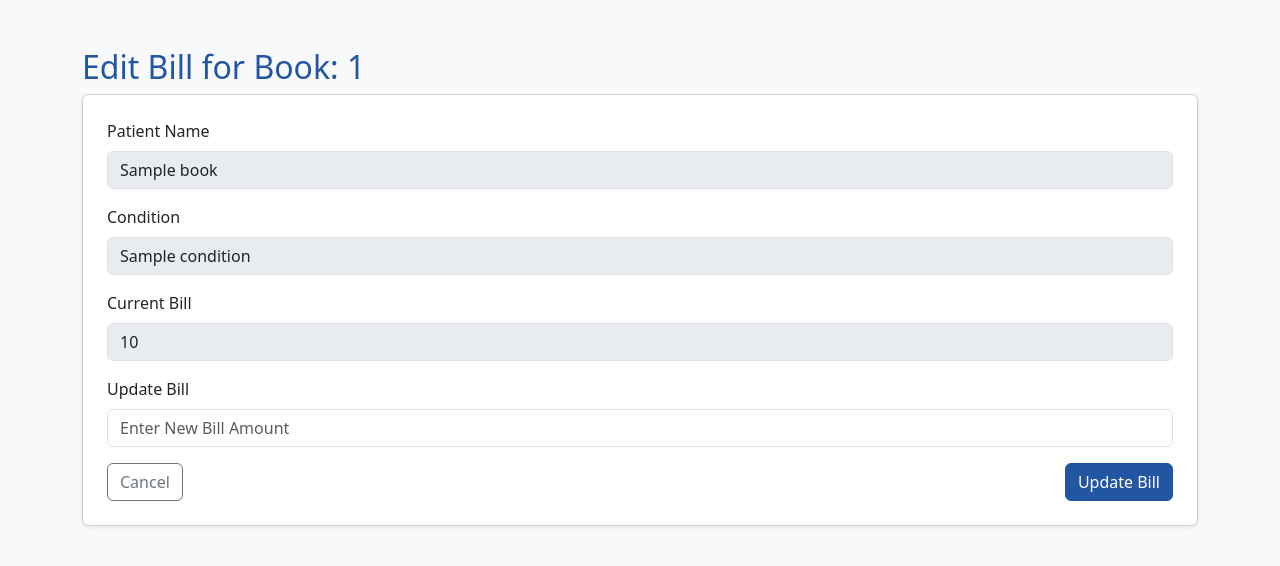
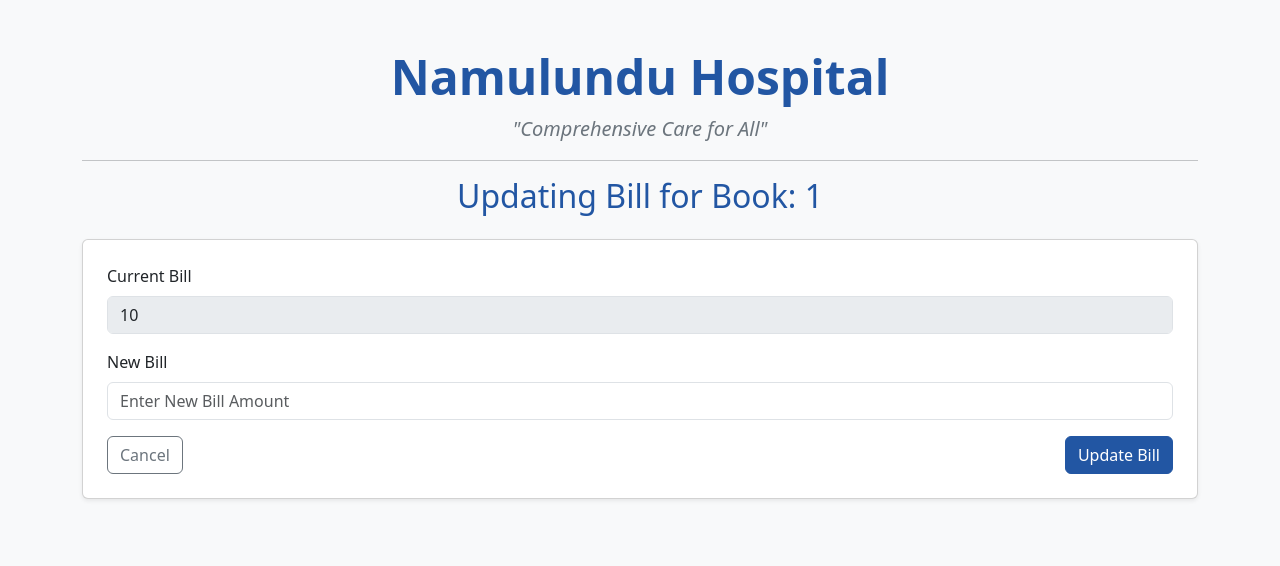
Before and after one commit to sp-mujuni/NeuroSim, a Flask app: template templates/edit_bill.html in a window 1280 px wide. Shown: the top 566 px of the page. Run offline with Flask 3, Linux system fonts and the light colour scheme; the template is opened without the code that fills it: most values are stand-ins (such as "Sample title", 1, 10 or a date in 2020).

Commit message:
Refactor edit_bill.html for improved layout and clarity in bill update section

```diff
--- a/templates/edit_bill.html
+++ b/templates/edit_bill.html
@@ -8,22 +8,27 @@
 </head>
 <body class="bg-light">
   <div class="container mt-5">
-    <h2 style="color: #2256a3;">Edit Bill for Book: {{ book.book_id }}</h2>
+    <div class="text-center mb-4">
+            <h1 class="display-5 fw-bold" style="color: #2256a3;">Namulundu Hospital</h1>
+            <p class="lead fst-italic text-secondary">"Comprehensive Care for All"</p>
+            <hr class="my-3">
+            <h2 style="color: #2256a3;">Updating Bill for Book: {{ book.book_id }}</h2>
+    </div>
     <form method="POST" action="/bill/{{ book.book_id }}" class="card p-4 shadow-sm bg-white">
-      <div class="mb-3">
+      <!-- <div class="mb-3">
         <label class="form-label">Patient Name</label>
         <input type="text" value="{{ book.name }}" class="form-control" disabled placeholder="Patient Name" title="Patient Name">
       </div>
       <div class="mb-3">
         <label class="form-label">Condition</label>
         <input type="text" value="{{ book.condition }}" class="form-control" disabled placeholder="Condition" title="Condition">
-      </div>
+      </div> -->
       <div class="mb-3">
         <label class="form-label">Current Bill</label>
         <input type="text" value="{{ book.book_balance }}" class="form-control" disabled placeholder="Current Bill Balance" title="Current Bill Balance">
       </div>
       <div class="mb-3">
-        <label class="form-label">Update Bill</label>
+        <label class="form-label">New Bill</label>
         <input type="text" name="bill" class="form-control" required placeholder="Enter New Bill Amount" title="New Bill Amount">
       </div>
       <div class="d-flex justify-content-between">
```
